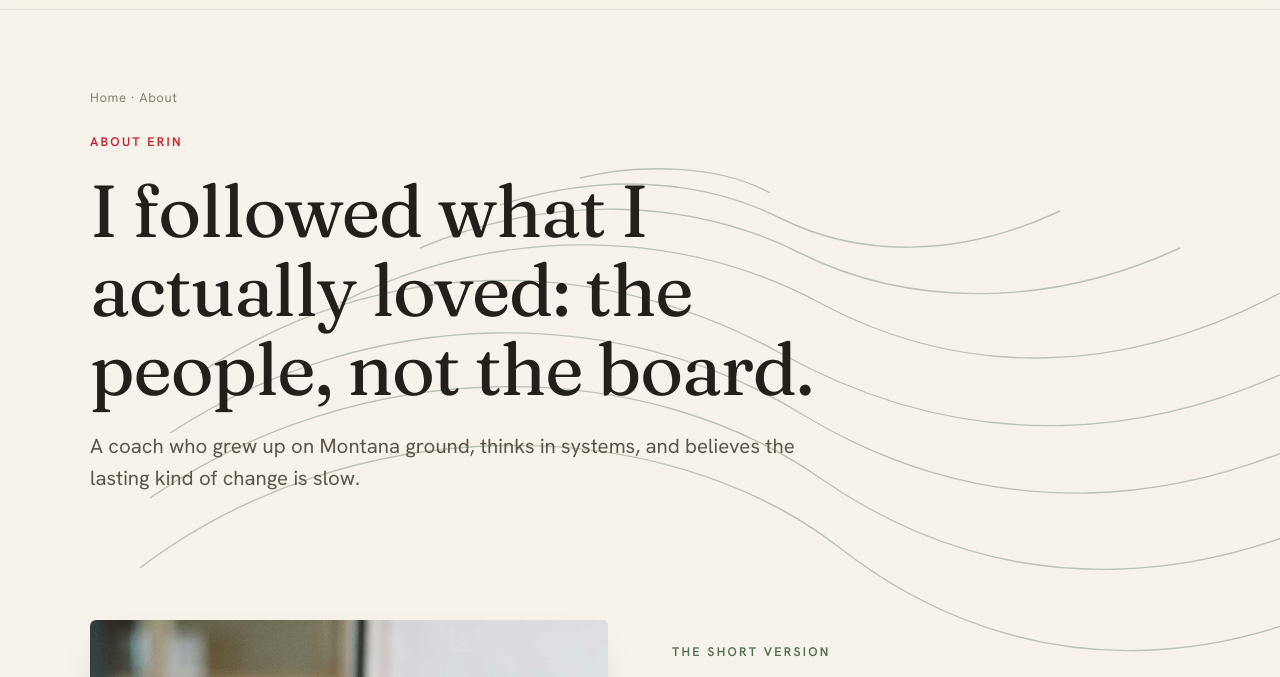
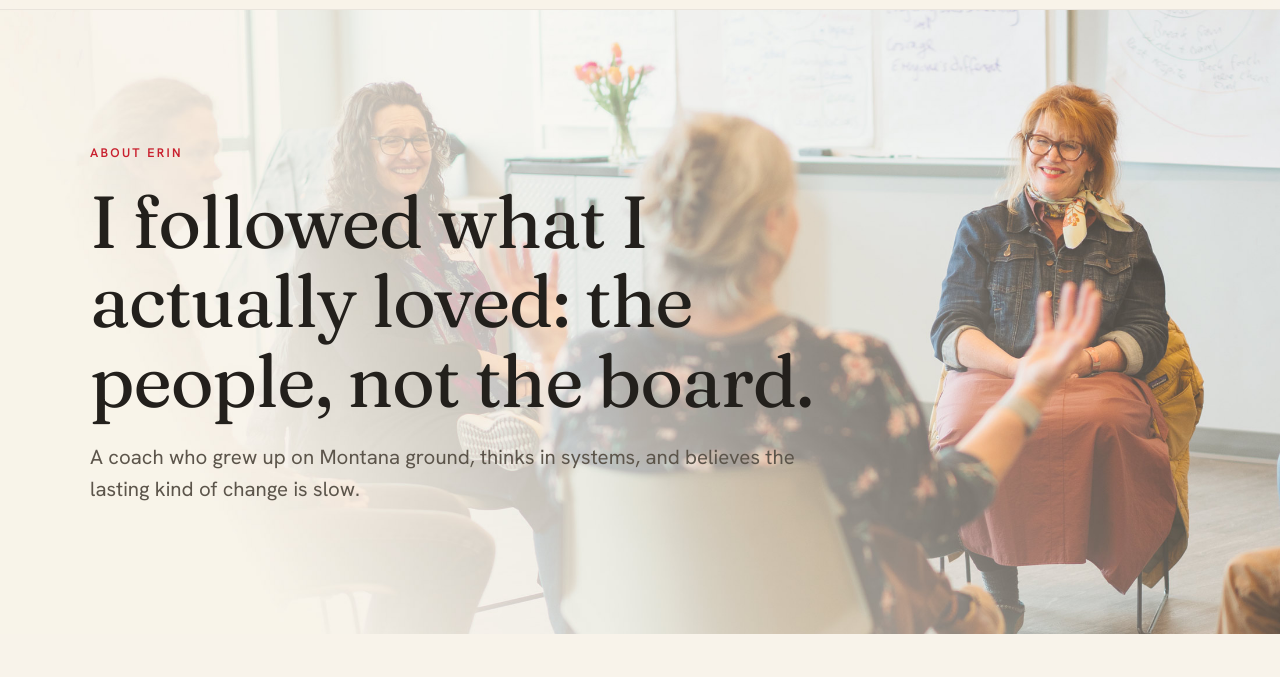
Before and after one commit to yogeshsimpson/admeliora, a plain HTML site: page about.html in a window 1280 px wide. Shown: the part 67-744 px from the top of the page. Drawn offline with Linux system fonts and the light colour scheme; files whose address does not match are found by name.

Commit message:
About page hero photo and copy fix
Give the About page hero a photo background (workshop group shot,
faded left side for text legibility) instead of the plain cream
background, and drop the redundant Home / About breadcrumb above the
eyebrow. Also match the "I'm not finished learning..." line to the
lighter italic treatment already used on the homepage.

Co-Authored-By: Claude Sonnet 5 <noreply@anthropic.com>

```diff
--- a/about.html
+++ b/about.html
@@ -39,10 +39,9 @@
 <main>
 
 <!-- ===== Page hero ===== -->
-<section class="page-hero">
+<section class="page-hero page-hero--photo">
   <div class="topo" aria-hidden="true" style="opacity:.4"></div>
   <div class="container">
-    <p class="breadcrumb" data-reveal><a href="index.html">Home</a> · About</p>
     <span class="eyebrow" data-reveal>About Erin</span>
     <h1 data-reveal>I followed what I actually loved: the people, not the board.</h1>
     <p class="lede" data-reveal data-reveal-delay="1">A coach who grew up on Montana ground, thinks in systems, and believes the lasting kind of change is slow.</p>
@@ -61,7 +60,7 @@
       <p>I started as an agile coach. I loved the work itself — breaking work down, moving it to done, picking up the next important piece. There's a clean satisfaction in that, and it still serves me.</p>
       <p>But somewhere in those rooms with teams, I noticed what I actually loved was the people. Not the board, the people standing in front of it. So I followed that, first through co-active coaching, then ORSC (Organizational, Relationship &amp; Systems Coaching). That's when the work started to land differently — bigger, slower, more lasting. Now I bring in somatic awareness and Clean Language alongside the agile bones that never left me. I still think in terms of ready and done. I still believe in transparency. I just hold a wider view of what's actually moving.</p>
       <p>I work with agile coaches, organizational leaders, and teams navigating the messy middle of real change.</p>
-      <p class="big-line">I'm not finished learning how to do this well. I don't expect to be.</p>
+      <p class="big-line italic">I'm not finished learning how to do this well. I don't expect to be.</p>
     </div>
   </div>
 </section>
--- a/css/styles.css
+++ b/css/styles.css
@@ -375,6 +375,13 @@ em { font-style: italic; }
 .page-hero { padding-block: clamp(3rem, 6vw, 5rem) clamp(2rem,4vw,3rem); }
 .page-hero h1 { max-width: 16ch; }
 .page-hero .lede { margin-top: 1.4rem; }
+.page-hero--photo {
+  position: relative;
+  background-image: url('../assets/heroBG-about-2.jpg');
+  background-size: cover;
+  background-position: center;
+  padding-block: clamp(4.5rem, 10vw, 8rem);
+}
 .breadcrumb { font-size: 0.82rem; color: var(--ink-faint); margin-bottom: 1.2rem; letter-spacing: 0.04em; }
 .breadcrumb a:hover { color: var(--poppy); }
 
```
Also changed, not shown: assets/heroBG-about-1.jpg (added), assets/heroBG-about-2.jpg (added).
